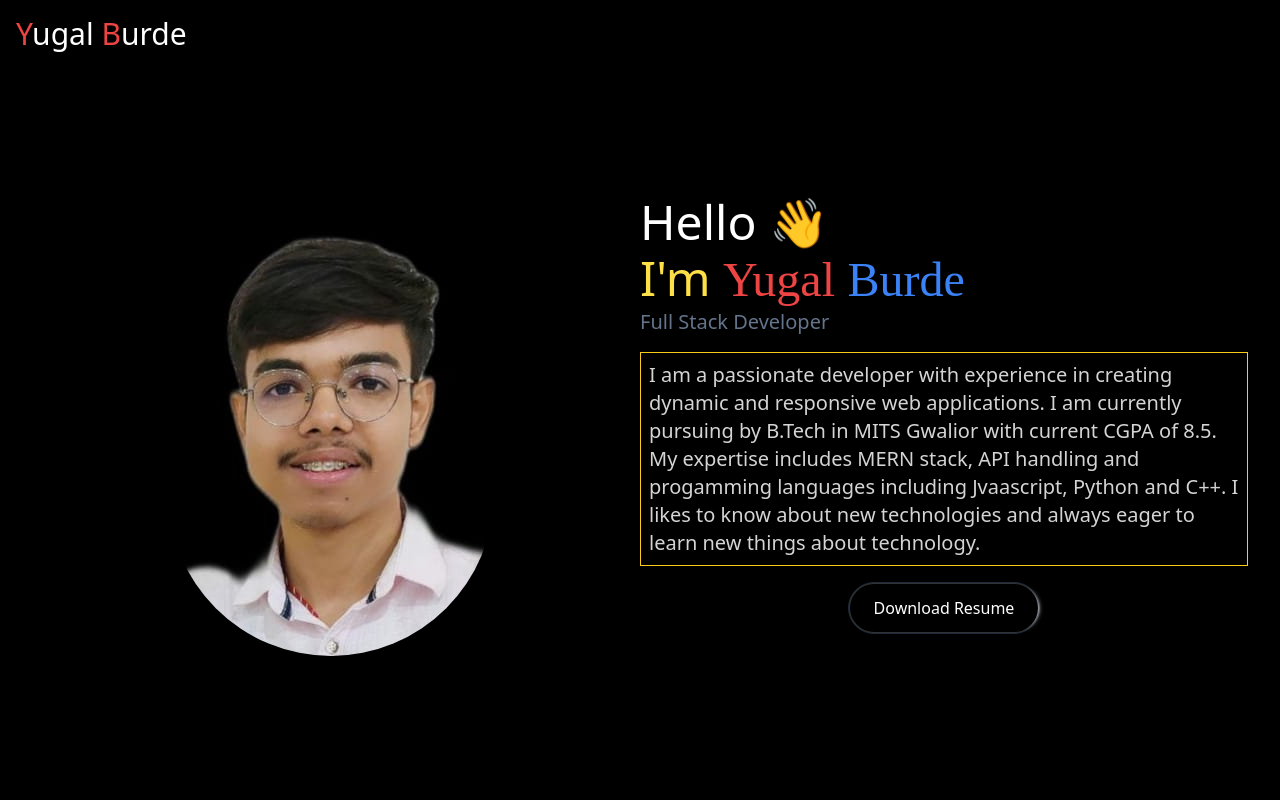
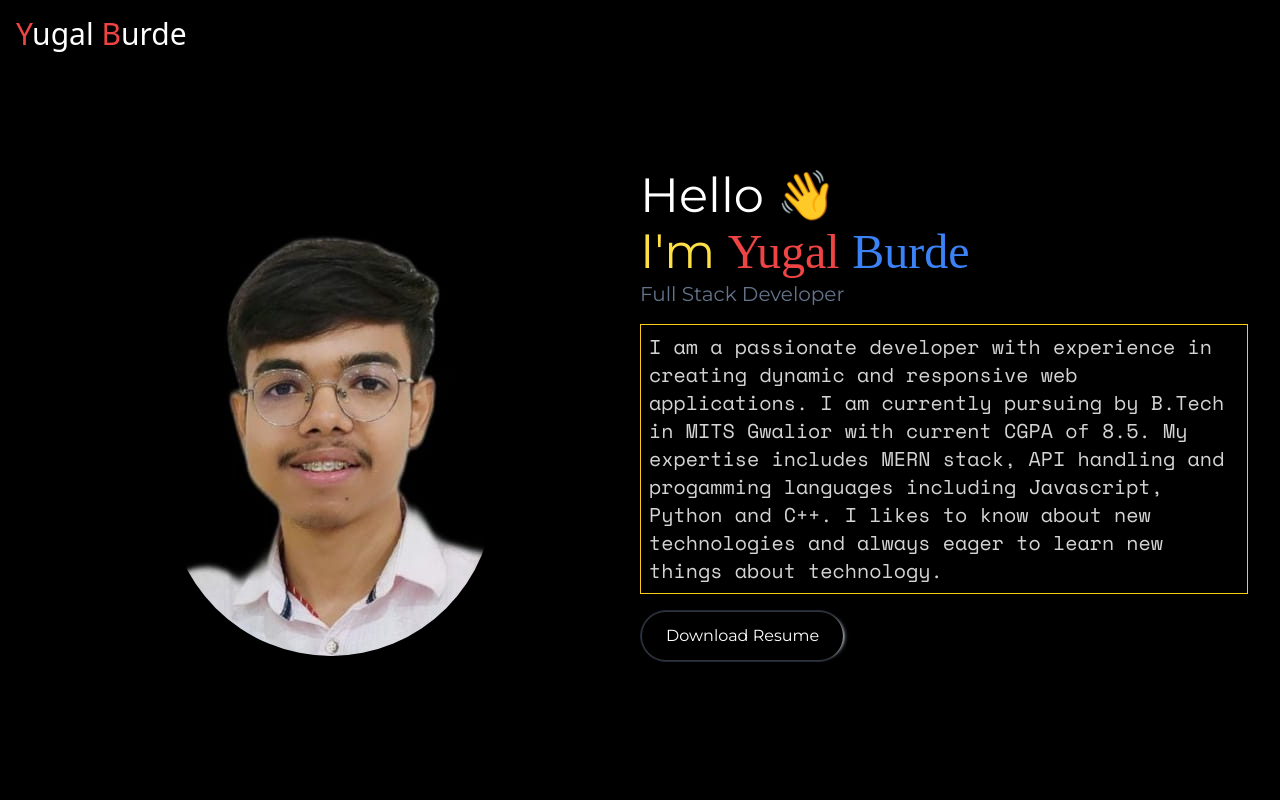
Before and after one commit to yugal1107/Portfolio, a React (Vite) app in the folder portfolio-frontend/: page / in a window 1280 px wide. Shown: the top 800 px of the page. Built offline with nearby package versions, Linux system fonts and the light colour scheme; a web font is replaced by a local one; what @nextui-org/react would draw is missing.

Commit message:
Font changes

```diff
--- a/portfolio-frontend/index.html
+++ b/portfolio-frontend/index.html
@@ -10,6 +10,11 @@
       href="https://fonts.googleapis.com/css2?family=Playwrite+HR+Lijeva&display=swap"
       rel="stylesheet"
     />
+    <style>
+      @import url("https://fonts.googleapis.com/css2?family=Space+Mono:ital,wght@0,400;0,700;1,400;1,700&display=swap");
+      @import url("https://fonts.googleapis.com/css2?family=Raleway:ital,wght@0,100..900;1,100..900&display=swap");
+      @import url('https://fonts.googleapis.com/css2?family=Montserrat:ital,wght@0,100..900;1,100..900&family=Raleway:ital,wght@0,100..900;1,100..900&display=swap');
+    </style>
     <title>Yugal Burde</title>
   </head>
   <body>
--- a/portfolio-frontend/src/components/About.jsx
+++ b/portfolio-frontend/src/components/About.jsx
@@ -1,6 +1,6 @@
 import React from "react";
 import TextAnimation from "./TextAnimation";
-import IconGrid from "./IconGrid";
+import IconGrid from "./myUI/IconGrid";
 import { TypewriterEffect } from "./ui/typewriter-effect";
 
 const About = () => {
--- a/portfolio-frontend/src/components/Contact.jsx
+++ b/portfolio-frontend/src/components/Contact.jsx
@@ -5,6 +5,7 @@ import {
   TypewriterEffect,
   TypewriterEffectSmooth,
 } from "./ui/typewriter-effect";
+import Profiles from "./myUI/Profiles";
 
 const Contact = () => {
   return (
@@ -19,33 +20,8 @@ const Contact = () => {
             ]}
           />
         </div>
-        <div className="left-container flex flex-col px-6 items-start justify-center">
-          <div className="text-gray-300 md:text-md xl:text-xl  text-left ">
-            Feel free to reach out to me via email at yugal1107@gmail.com or
-            through my social media channels.
-          </div>
-          <a
-            href="mailto:yugal1107@gmail.com"
-            className="flex gap-4 align-middle my-4"
-          >
-            <SiMaildotru className="text-red-600 text-xl md:text-2xl mt-1" />
-            <div className="text-red-500 md:text-md xl:text-xl">
-              yugal1107@gmail.com
-            </div>
-          </a>
 
-          <div className=" logos flex gap-10 overflow-hidden py-4">
-            <a href="http://github.com/yugal1107">
-              <SiGithub className="text-red-600 md:text-l xl:text-3xl" />
-            </a>
-            <a href="https://x.com/YugalBurde">
-              <SiX className="text-red-600 md:text-l xl:text-3xl" />
-            </a>
-            <a href="https://www.linkedin.com/in/yugal-burde-58012a256/">
-              <SiLinkedin className="text-red-600 md:text-l xl:text-3xl" />
-            </a>
-          </div>
-        </div>
+        <Profiles />
 
         <form className="space-y-4 xl:mx-4 xl:my-2">
           <div>
--- a/portfolio-frontend/src/components/Introduction.jsx
+++ b/portfolio-frontend/src/components/Introduction.jsx
@@ -1,6 +1,7 @@
 import React from "react";
 import profile from "/profile.jpg";
 import { HoverBorderGradient } from "./ui/HoverBorderGradient";
+import Profiles from "./myUI/Profiles";
 
 const Introduction = () => {
   const handleClick = () => {
@@ -41,22 +42,19 @@ const Introduction = () => {
         <div className="text-md xl:text-xl text-slate-500 xl:pt-1">
           Full Stack Developer
         </div>
-        <div className="text-neutral-300 my-4 p-2 border-solid border-yellow-400 border rounded-xl/ xl:text-xl">
+        <div className="text-neutral-300 my-4 p-2 border-solid border-yellow-400 border rounded-xl/ xl:text-xl font-space-monospace">
           I am a passionate developer with experience in creating dynamic and
           responsive web applications. I am currently pursuing by B.Tech in MITS
           Gwalior with current CGPA of 8.5. My expertise includes MERN stack,
-          API handling and progamming languages including Jvaascript, Python and
+          API handling and progamming languages including Javascript, Python and
           C++. I likes to know about new technologies and always eager to learn
           new things about technology.
         </div>
-        <div className="w-full flex justify-around">
-          {/* <button
-            onClick={handleClick}
-            className="bg-yellow-300 text-black p-2 rounded-sm xl:text-xl hover:bg-yellow-400"
-          >
+        <div className="w-full flex flex-col justify-around">
+          {/* <Profiles /> */}
+          <HoverBorderGradient onClick={handleClick}>
             Download Resume
-          </button> */}
-          <HoverBorderGradient onClick={handleClick}>Download Resume</HoverBorderGradient>
+          </HoverBorderGradient>
         </div>
       </div>
     </section>
--- /dev/null
+++ b/portfolio-frontend/src/components/myUI/Profiles.jsx
@@ -0,0 +1,37 @@
+import React from "react";
+import { SiMaildotru, SiGithub, SiX, SiLinkedin } from "react-icons/si";
+
+
+function Profiles() {
+  return (
+    <div className="left-container flex flex-col px-6 items-start justify-center">
+      <div className="text-gray-300 md:text-md xl:text-xl  text-left ">
+        Feel free to reach out to me via email at yugal1107@gmail.com or through
+        my social media channels.
+      </div>
+      <a
+        href="mailto:yugal1107@gmail.com"
+        className="flex gap-4 align-middle my-4"
+      >
+        <SiMaildotru className="text-red-600 text-xl md:text-2xl mt-1" />
+        <div className="text-red-500 md:text-md xl:text-xl">
+          yugal1107@gmail.com
+        </div>
+      </a>
+
+      <div className=" logos flex gap-10 overflow-hidden py-4">
+        <a href="http://github.com/yugal1107">
+          <SiGithub className="text-red-600 md:text-l xl:text-3xl" />
+        </a>
+        <a href="https://x.com/YugalBurde">
+          <SiX className="text-red-600 md:text-l xl:text-3xl" />
+        </a>
+        <a href="https://www.linkedin.com/in/yugal-burde-58012a256/">
+          <SiLinkedin className="text-red-600 md:text-l xl:text-3xl" />
+        </a>
+      </div>
+    </div>
+  );
+}
+
+export default Profiles;
--- a/portfolio-frontend/src/components/ui/typewriter-effect.jsx
+++ b/portfolio-frontend/src/components/ui/typewriter-effect.jsx
@@ -35,7 +35,7 @@ export const TypewriterEffect = ({
 
   const renderWords = () => {
     return (
-      (<motion.div ref={scope} className="inline-flex gap-4">
+      (<motion.div ref={scope} className="inline-flex gap-4 font-space-monospace">
         {wordsArray.map((word, idx) => {
           return (
             (<div key={`word-${idx}`} className="inline-block">
--- a/portfolio-frontend/src/pages/Home.jsx
+++ b/portfolio-frontend/src/pages/Home.jsx
@@ -11,7 +11,7 @@ function Home() {
   return (
     // <div id="particles-js" className="bg-black">
     // <BackgroundBeamsWithCollision>
-    <div id="particles-js" className="bg-black">
+    <div id="particles-js" className="bg-black font-montserrat">
       {/* <App /> */}
       <Introduction />
       <Projects />
--- a/portfolio-frontend/tailwind.config.js
+++ b/portfolio-frontend/tailwind.config.js
@@ -2,13 +2,19 @@
 module.exports = {
   darkMode: ["class"],
   content: [
-    './pages/**/*.{js,jsx}',
-    './components/**/*.{js,jsx}',
-    './app/**/*.{js,jsx}',
-    './src/**/*.{js,jsx}',
+    "./pages/**/*.{js,jsx}",
+    "./components/**/*.{js,jsx}",
+    "./app/**/*.{js,jsx}",
+    "./src/**/*.{js,jsx}",
   ],
   prefix: "",
   theme: {
+    fontFamily: {
+      "Roboto-mono": ["Roboto", "monospace"],
+      "space-monospace": ["Space Mono", "monospace"],
+      "raleway": ["Raleway", "sans-serif"],
+      "montserrat": ["Montserrat", "sans-serif"],
+    },
     container: {
       center: true,
       padding: "2rem",
@@ -74,4 +80,4 @@ module.exports = {
     },
   },
   plugins: [require("tailwindcss-animate")],
-}
+};
```
Also changed, not shown: portfolio-frontend/src/index.css (+4 -6 lines), portfolio-frontend/src/components/myUI/IconGrid.jsx (renamed from portfolio-frontend/src/components/IconGrid.jsx).
